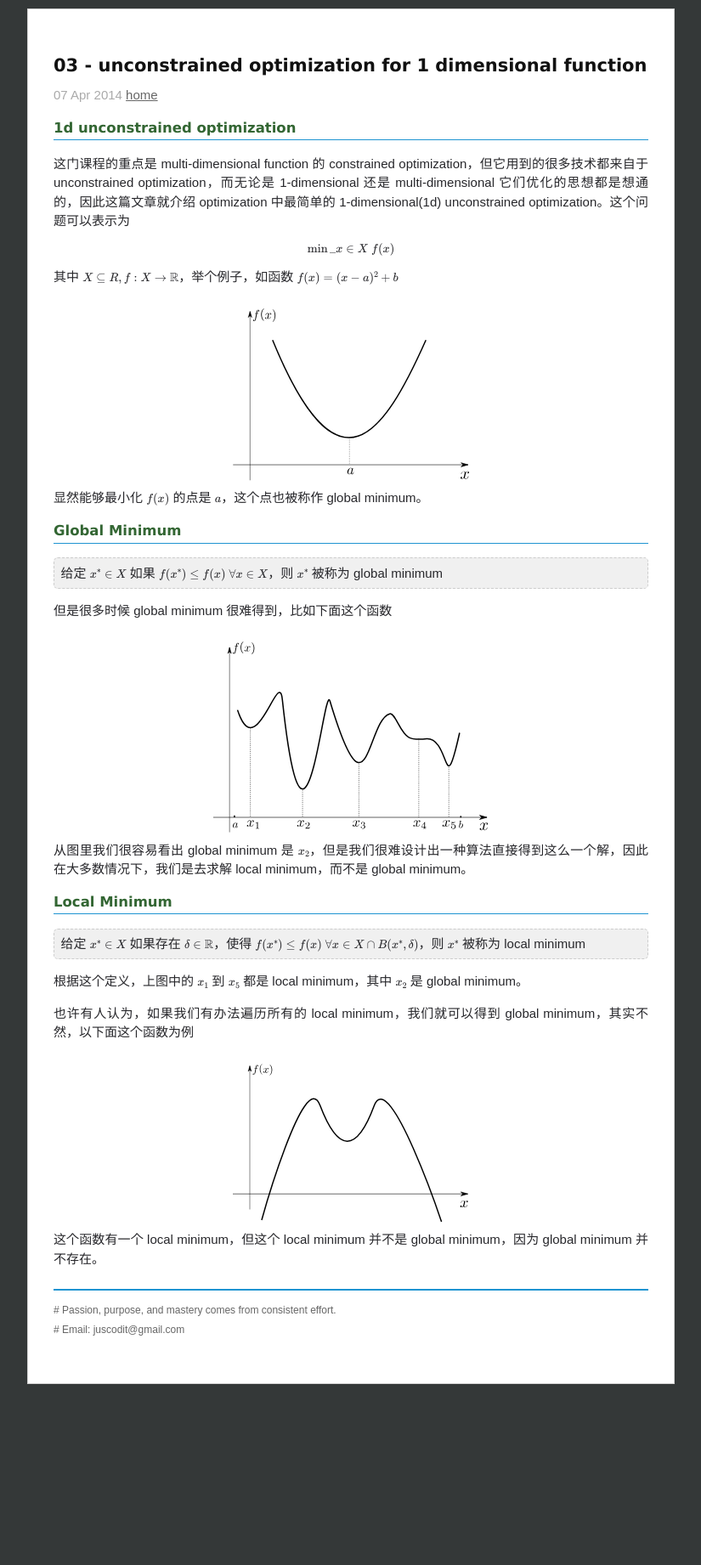
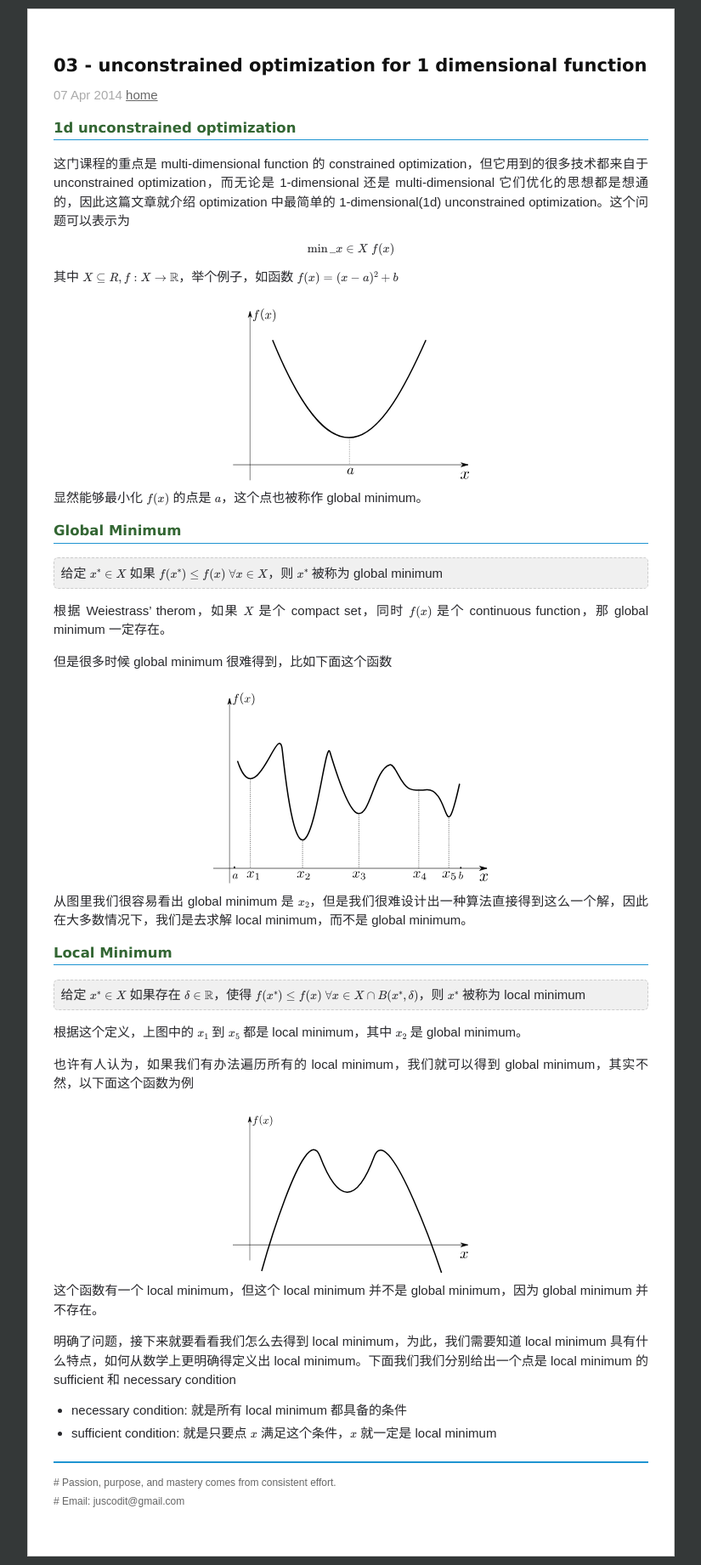
Before and after one commit to chenrushan/chenrushan.github.io, a Jekyll site: the page built from _posts/2014-04-07-1d-unconstrain-optimize.markdown, in a window 1280 px wide. Shown: the whole page at 85% size, without its empty margins (227-1052 px from the left). Built offline with Jekyll 4.4.1, drawn with Linux system fonts in a browser that asks for light colours; Markdown is read by kramdown in place of the engine named in the settings; formulas are drawn with MathJax 3; before the commit the page ends 1639 px from its top, so only the background shows below that.

Commit message:
[nplec03]: update

```diff
--- a/_posts/2014-04-07-1d-unconstrain-optimize.markdown
+++ b/_posts/2014-04-07-1d-unconstrain-optimize.markdown
@@ -23,6 +23,8 @@ $$ \min\_{x\in X} \; f(x) $$
 给定 $x^*\in X$ 如果 $f(x^*) \leq f(x) \; \forall x \in X$，则 $x^*$ 被称为 global minimum
 </blockquote>
 
+根据 Weiestrass' therom，如果 $X$ 是个 compact set，同时 $f(x)$ 是个 continuous function，那 global minimum 一定存在。
+
 但是很多时候 global minimum 很难得到，比如下面这个函数
 
 <object data="/resource/NNP/03-1d-uncon-op/function.svg" type="image/svg+xml" class="blkcenter"></object>
@@ -42,3 +44,9 @@ $$ \min\_{x\in X} \; f(x) $$
 <object data="/resource/NNP/03-1d-uncon-op/fun3.svg" type="image/svg+xml" class="blkcenter"></object>
 
 这个函数有一个 local minimum，但这个 local minimum 并不是 global minimum，因为 global minimum 并不存在。
+
+明确了问题，接下来就要看看我们怎么去得到 local minimum，为此，我们需要知道 local minimum 具有什么特点，如何从数学上更明确得定义出 local minimum。下面我们我们分别给出一个点是 local minimum 的 sufficient 和 necessary condition
+
+* necessary condition: 就是所有 local minimum 都具备的条件
+
+* sufficient condition: 就是只要点 $x$ 满足这个条件，$x$ 就一定是 local minimum
```
